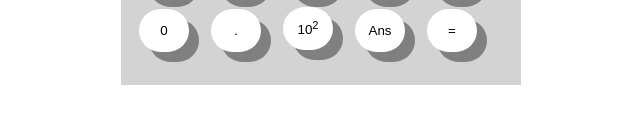
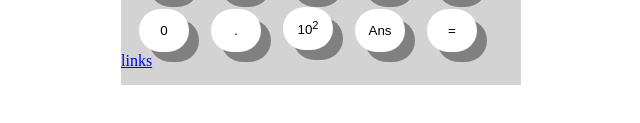
Before and after one commit to devjub/scientific-calc, a plain HTML site: page index.html in a window 1280 px wide. Shown: the part 665-788 px from the top of the page, 319-959 px from the left. Drawn offline with Linux system fonts and the light colour scheme.

Commit message:
modified

```diff
--- a/index.html
+++ b/index.html
@@ -194,6 +194,7 @@
 </div>
         </div>
     </div>
+    <a href="#">links</a>
     <!-- </div> -->
     <script src="main.js"></script>
 </body>
```
